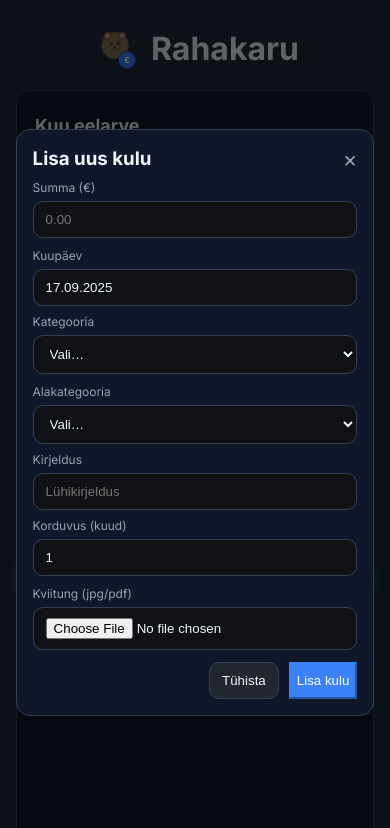
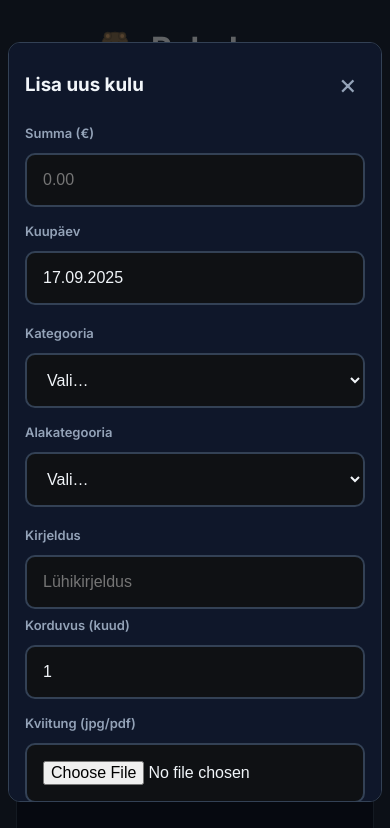
Before and after one commit to JanReimann-web/rahakaru-dashboard, a plain HTML site: page index.html in a window 390 px wide. Both pictures are taken after a click on the button "+ LISA UUS KULU". Shown: the top 828 px of the page. Drawn offline with nearby package versions, Linux system fonts and the light colour scheme.

Commit message:
Add files via upload

```diff
--- a/index.html
+++ b/index.html
@@ -116,20 +116,33 @@
     @media (min-width:900px){ #catsChart{ height:340px; max-height:420px; } }
 
     /* Modal */
-    .modal{position:fixed;inset:0;display:none;place-items:center;background:rgba(0,0,0,.6);z-index:50}
+    .modal{position:fixed;inset:0;display:none;place-items:center;background:rgba(0,0,0,.6);z-index:50;padding:16px}
     .modal.open{display:grid}
-    .modal-card{background:var(--surface);border:1px solid var(--border);border-radius:14px;padding:16px;max-width:560px;width:92%}
-    .modal-head{display:flex;justify-content:space-between;align-items:center;margin-bottom:8px}
-    .x{cursor:pointer;font-size:22px;color:var(--muted)}
-    .row2{display:grid;gap:10px}
+    .modal-card{background:var(--surface);border:1px solid var(--border);border-radius:14px;padding:20px;max-width:560px;width:100%;max-height:90vh;overflow-y:auto}
+    .modal-head{display:flex;justify-content:space-between;align-items:center;margin-bottom:16px}
+    .x{cursor:pointer;font-size:24px;color:var(--muted);padding:4px}
+    .row2{display:grid;gap:12px;margin-bottom:12px}
     @media (min-width:560px){ .row2{grid-template-columns:1fr 1fr} }
-    .field{display:flex;flex-direction:column;gap:6px}
-    .input,select,textarea{background:#0f1114;border:1px solid var(--border);border-radius:10px;color:var(--text);padding:10px 12px}
-    label{font-size:12px;color:var(--muted)}
-    .modal-actions{display:flex;gap:10px;justify-content:flex-end;margin-top:12px}
-    .btn{padding:10px 12px;border-radius:10px;border:1px solid var(--border);background:#22272f;color:var(--text);cursor:pointer}
-    .btn-danger{background:#7f1d1d;border-color:#7f1d1d}
+    .field{display:flex;flex-direction:column;gap:8px;margin-bottom:12px}
+    .input,select,textarea{background:#0f1114;border:2px solid var(--border);border-radius:12px;color:var(--text);padding:14px 16px;font-size:16px;min-height:48px}
+    .input:focus,select:focus,textarea:focus{border-color:var(--blue);outline:none}
+    label{font-size:13px;color:var(--muted);font-weight:600;margin-bottom:4px}
+    .modal-actions{display:flex;gap:12px;justify-content:flex-end;margin-top:20px;flex-wrap:wrap}
+    .btn{padding:12px 16px;border-radius:12px;border:2px solid var(--border);background:#22272f;color:var(--text);cursor:pointer;font-size:16px;min-height:48px;font-weight:600}
+    .btn-danger{background:#7f1d1d;border-color:#7f1d1d;color:#fff}
     .btn-ok{background:var(--blue);border-color:var(--blue);color:#fff}
+
+    /* Mobiili modal parandused */
+    @media (max-width: 480px) {
+      .modal{padding:8px}
+      .modal-card{padding:16px;border-radius:12px}
+      .row2{grid-template-columns:1fr;gap:8px}
+      .field{margin-bottom:8px}
+      .input,select,textarea{padding:16px;font-size:16px;border-radius:10px}
+      .modal-actions{flex-direction:column;gap:8px}
+      .btn{width:100%;padding:16px;font-size:16px}
+      .x{font-size:28px;padding:8px}
+    }
 
     /* Categories modal */
     .category-accordion{border:1px solid var(--border);border-radius:12px;overflow:hidden;margin-bottom:12px}
```
